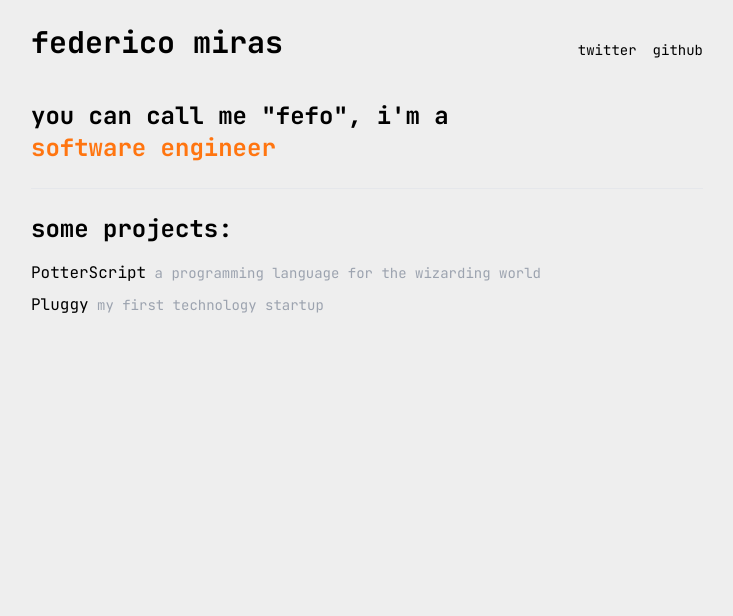
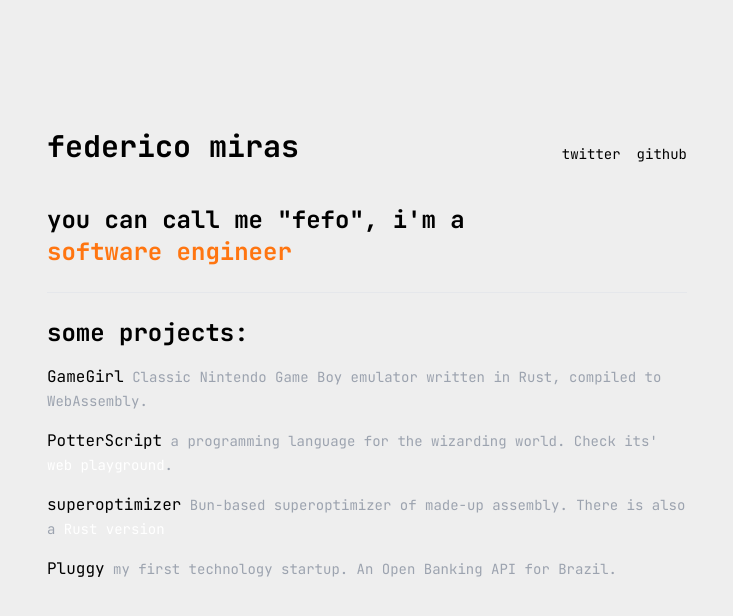
Before and after one commit to fmiras/fmiras.com, a Next.js app: page / in a window 1280 px wide. Shown: the top 616 px of the page, without its empty margins (273-1006 px from the left). Built offline with nearby package versions, Linux system fonts and the light colour scheme.

Commit message:
feat: add some more projects and change styles

```diff
--- a/app/page.tsx
+++ b/app/page.tsx
@@ -78,8 +78,8 @@ export default function Home() {
   }
 
   return (
-    <main className="flex flex-col m-4 py-2 space-y-6 w-full max-w-2xl">
-      <header className="flex justify-between items-center">
+    <main className="flex flex-col space-y-6 w-full max-w-2xl px-4 py-8 md:py-32">
+      <header className="flex flex-col md:flex-row justify-between items-center">
         <h1 className="text-3xl font-bold mb-4">federico miras</h1>
 
         <nav className="flex justify-end space-x-4">
@@ -106,7 +106,20 @@ export default function Home() {
       <section className="flex-col space-y-4 justify-start">
         <h2 className="text-2xl font-bold">some projects:</h2>
 
-        <ul className="space-y-2">
+        <ul className="space-y-4">
+          <li>
+            <a
+              href="https://github.com/fmiras/gamegirl"
+              target="_blank"
+              className="hover:underline"
+            >
+              GameGirl
+            </a>
+            <span className="text-sm text-gray-400">
+              {' '}
+              Classic Nintendo Game Boy emulator written in Rust, compiled to WebAssembly.
+            </span>
+          </li>
           <li>
             <a
               href="https://github.com/fmiras/potterscript"
@@ -117,7 +130,35 @@ export default function Home() {
             </a>
             <span className="text-sm text-gray-400">
               {' '}
-              a programming language for the wizarding world{' '}
+              a programming language for the wizarding world. Check its{`'`}{' '}
+              <a
+                href="https://potterscript.fmiras.com"
+                target="_blank"
+                className="hover:underline text-white"
+              >
+                web playground
+              </a>
+              .
+            </span>
+          </li>
+          <li>
+            <a
+              href="https://github.com/fmiras/superoptimizer"
+              target="_blank"
+              className="hover:underline"
+            >
+              superoptimizer
+            </a>
+            <span className="text-sm text-gray-400">
+              {' '}
+              Bun-based superoptimizer of made-up assembly. There is also a{' '}
+              <a
+                href="https://github.com/fmiras/superoptimusprime"
+                target="_blank"
+                className="hover:underline text-white"
+              >
+                Rust version
+              </a>
             </span>
           </li>
           <li>
@@ -125,7 +166,10 @@ export default function Home() {
               Pluggy
             </a>
             {/* my first tech startup */}
-            <span className="text-sm text-gray-400"> my first technology startup </span>
+            <span className="text-sm text-gray-400">
+              {' '}
+              my first technology startup. An Open Banking API for Brazil.{' '}
+            </span>
           </li>
         </ul>
       </section>
```
